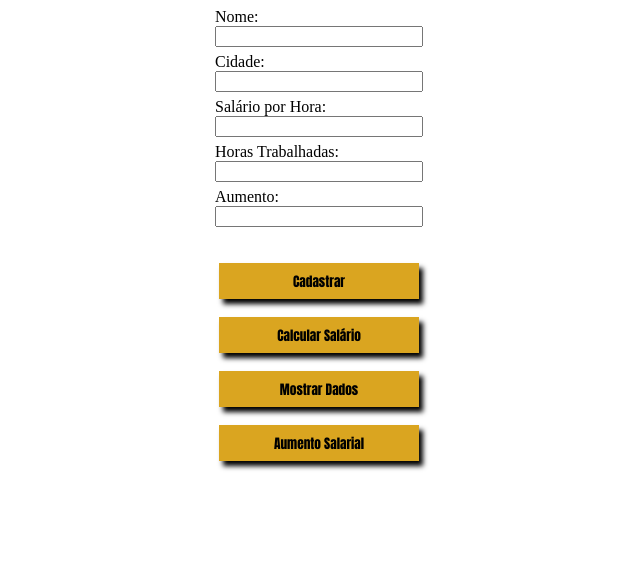
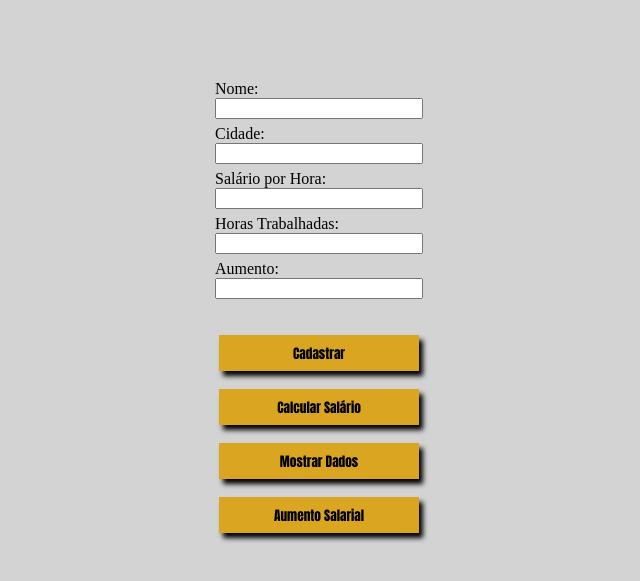
Before and after one commit to icpereiradoprado/ExercicioPhpPOO, a PHP site: page / in a window 1280 px wide. Shown: the top 581 px of the page, without its empty margins (321-961 px from the left). Run offline with PHP 8.4, Linux system fonts and the light colour scheme.

Commit message:
Alterando o estilo da página

```diff
--- a/index.php
+++ b/index.php
@@ -9,9 +9,9 @@
 </head>
 <body>
 
-    <div class="container">
+    <div class="container backgroundFormulario">
+        <form action="" method="post">
 
-        <form action="" method="post">
             <label for="">Nome: </label><br>
             <input type="text" id="nome" name="nome" value=""><br>
             <label for="">Cidade: </label><br>
@@ -22,14 +22,15 @@
             <input type="number" name="horasTrab" id="horasTrab" min="0" step=".01"><br>
             <label for="">Aumento: </label><br>
             <input type="number" name="aumento" id="aumento" min="0" step=".01"><br><br>
+
             <div class="container">
                 <input type="submit" class="btns" value="Cadastrar" name="btnCadastrar">
                 <input type="submit" class="btns" value="Calcular Salário" name="btnCalcular">
                 <input type="submit" class="btns" value="Mostrar Dados" name="btnMostrar">
                 <input type="submit" class="btns" value="Aumento Salarial" name="btnAumentar">
             </div>
+
         </form>
-
     </div>
 
 </body>
--- a/style.css
+++ b/style.css
@@ -1,8 +1,11 @@
+body{
+    background-color: #D3D3D3;
+}
 .container{
- display: flex;
- flex-direction: column;
- align-items: center;
- flex-wrap: wrap;
+    display: flex;
+    flex-direction: column;
+    align-items: center;
+    flex-wrap: wrap;
 }
 
 .btns{
@@ -32,3 +35,7 @@ input{
 #dados{
     color: purple;
 }
+
+.backgroundFormulario{
+    margin-top: 80px;
+}
```
